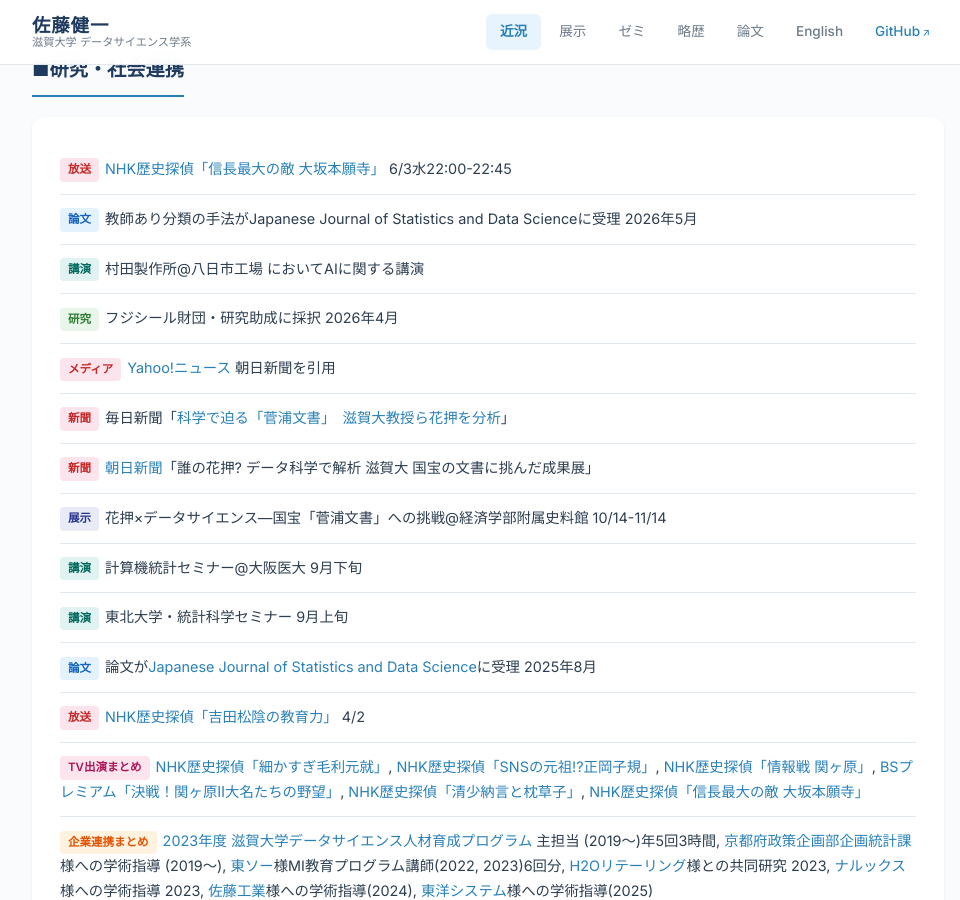
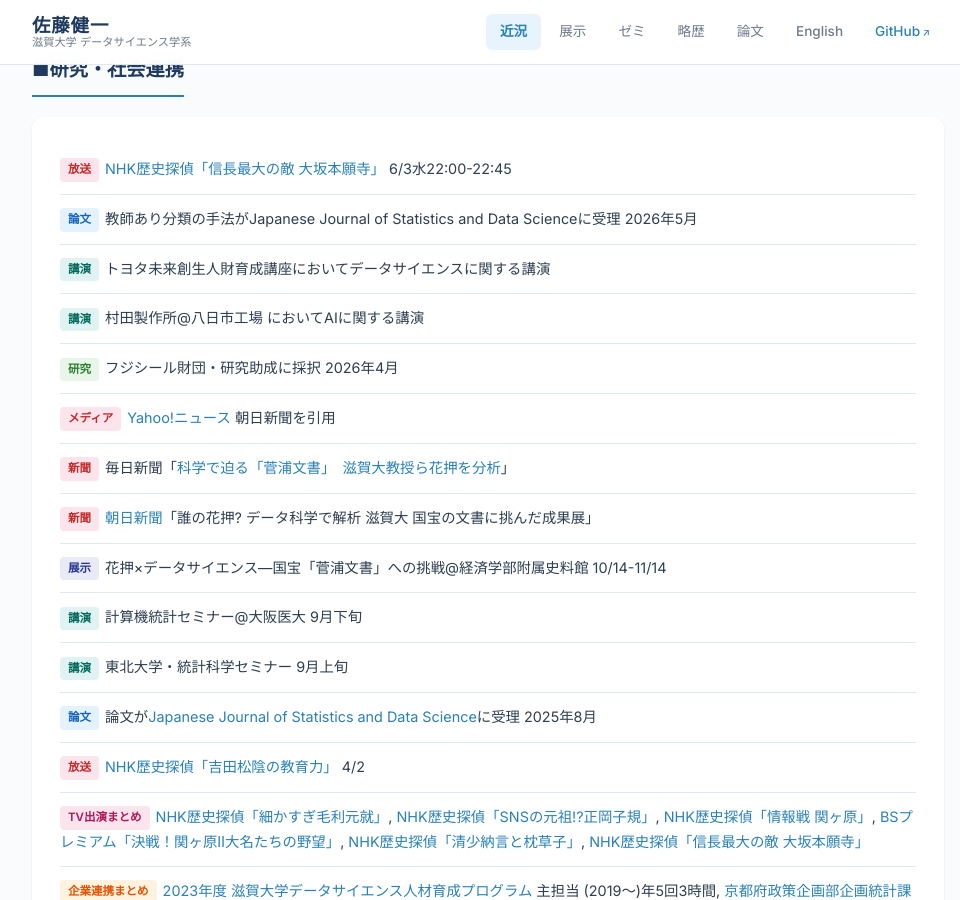
Before and after one commit to ksatohds/ksatohds.github.io, a Jekyll site: the page built from index.md, in a window 1280 px wide and 900 px high, scrolled down 439 px. Shown: the whole window, without its empty margins (152-1112 px from the left). Built offline with Jekyll 4.4.1, drawn with Linux system fonts in a browser that asks for light colours.

Commit message:
20260519 add Toyota lecture news item
Co-Authored-By: Claude Opus 4.6 (1M context) <noreply@anthropic.com>

```diff
--- a/index.md
+++ b/index.md
@@ -31,6 +31,7 @@ title: 近況
     <ul class="news-list">
       <li><span class="news-tag media">放送</span><a href="https://www.web.nhk/tv/an/rekishi-tantei/pl/series-tep-VR22V15XWL/ep/GPRWGV86XV">NHK歴史探偵「信長最大の敵 大坂本願寺」</a> 6/3水22:00-22:45</li>
       <li><span class="news-tag paper">論文</span>教師あり分類の手法がJapanese Journal of Statistics and Data Scienceに受理 2026年5月</li>
+      <li><span class="news-tag talk">講演</span>トヨタ未来創生人財育成講座においてデータサイエンスに関する講演</li>
       <li><span class="news-tag talk">講演</span>村田製作所@八日市工場 においてAIに関する講演</li>
       <li><span class="news-tag research">研究</span>フジシール財団・研究助成に採択 2026年4月</li>
       <li><span class="news-tag media">メディア</span><a href="https://news.yahoo.co.jp/articles/672a0baa346e0d8fc5f84f8e34cdd4432b150aab">Yahoo!ニュース</a> 朝日新聞を引用</li>
```
